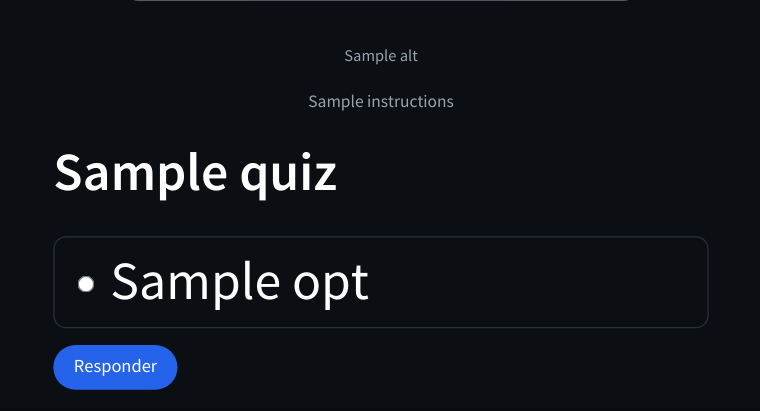
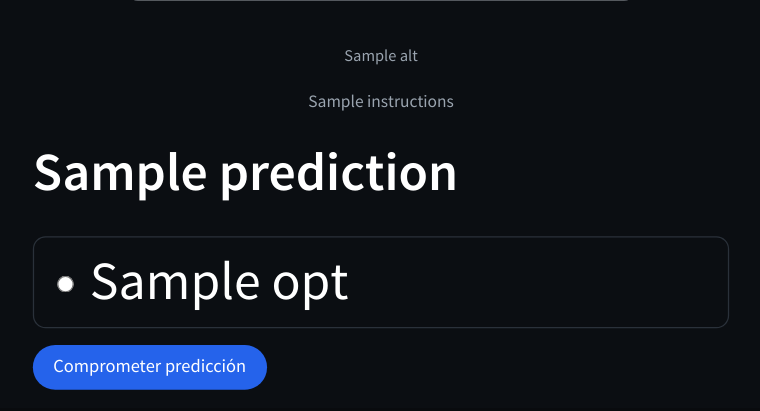
Before and after one commit to quick-sigma/learning-engine-scaffold, a FastAPI app: template app/templates/lesson.html in a window 1280 px wide. Shown: the part 891-1302 px from the top of the page, without its empty margins (259-1019 px from the left). Run offline with FastAPI, Linux system fonts and the light colour scheme; the template is opened without the code that fills it: most values are stand-ins (such as "Sample title", 1, 10 or a date in 2020); grey boxes marked "Sample" are stand-in pictures.

Commit message:
Deck completo: audio por bloque, predicción/experimento/reflexión, fix rutas reveal.js

```diff
--- a/app/static/css/style.css
+++ b/app/static/css/style.css
@@ -242,5 +242,25 @@ a { color: var(--accent); }
 .quiz-result.ok { color: var(--ok); }
 .quiz-result.ko { color: var(--ko); }
 
+/* Prediction / Experiment / Reflection (deck) */
+.prediction, .experiment, .reflection { max-width: 34rem; margin: 1rem auto 0; text-align: left; }
+.prediction-q { font-weight: 600; margin-bottom: 0.6rem; }
+.experiment-prompt { display: block; font-weight: 600; margin-bottom: 0.5rem; }
+.experiment textarea, .reflection textarea {
+  width: 100%;
+  margin: 0.4rem 0 0.6rem;
+  padding: 0.7rem;
+  border: 1px solid #2a313a;
+  border-radius: var(--radius);
+  background: #14181d;
+  color: #e6e9ed;
+  font: inherit;
+  font-size: 0.92rem;
+  resize: vertical;
+  line-height: 1.6;
+}
+.experiment textarea:focus, .reflection textarea:focus { outline: 2px solid var(--accent); }
+.prediction-result { font-size: 0.85rem; }
+
 figure img { max-width: 100%; max-height: 38vh; border-radius: var(--radius); }
 figcaption { font-size: 0.8rem; color: #9aa4af; }
--- a/app/templates/lesson.html
+++ b/app/templates/lesson.html
@@ -4,11 +4,11 @@
   <meta charset="utf-8">
   <meta name="viewport" content="width=device-width, initial-scale=1">
   <title>{{ lesson_id }} — {{ accuracy.get('lesson_id', '') }}</title>
-  <link rel="stylesheet" href="/static/vendor/reveal/dist/reset.css">
-  <link rel="stylesheet" href="/static/vendor/reveal/dist/reveal.css">
-  <link rel="stylesheet" href="/static/vendor/reveal/dist/theme/black.css">
+  <link rel="stylesheet" href="/static/vendor/reveal/reset.css">
+  <link rel="stylesheet" href="/static/vendor/reveal/reveal.css">
+  <link rel="stylesheet" href="/static/vendor/reveal/theme/black.css">
   <link rel="stylesheet" href="/static/css/style.css">
-  <script src="/static/vendor/reveal/dist/reveal.js"></script>
+  <script src="/static/vendor/reveal/reveal.js"></script>
   <script src="/static/js/htmx.min.js" defer></script>
 </head>
 <body data-lesson="{{ lesson_id }}">
@@ -19,23 +19,57 @@
         <section data-id="{{ slide.id }}">
           {% if slide.stage %}<p class="stage-tag">{{ slide.stage }}</p>{% endif %}
           {% if slide.title %}<h2>{{ slide.title }}</h2>{% endif %}
-          {% if slide.text %}<p class="slide-text">{{ slide.text }}</p>{% endif %}
+
+          {% if slide.text %}
+            <p class="slide-text">{{ slide.text }}</p>
+            {% if slide.audio %}
+              {% set audio_src = '/lessons/' ~ lesson_id ~ '/audio/' ~ slide.audio %}
+              {% include "partials/audio_player.html" %}
+            {% endif %}
+          {% endif %}
 
           {% if slide.image %}
             <figure>
               <img src="/media/{{ slide.image }}" alt="{{ slide.alt or '' }}">
-              {% if slide.alt %}<figcaption>{{ slide.alt }}</figcaption>{% endif %}
+              {% if slide.alt %}
+                <figcaption>{{ slide.alt }}</figcaption>
+                {% if slide.audio_alt %}
+                  {% set audio_src = '/lessons/' ~ lesson_id ~ '/audio/' ~ slide.audio_alt %}
+                  {% include "partials/audio_player.html" %}
+                {% endif %}
+              {% endif %}
             </figure>
           {% endif %}
 
           {% if slide.instructions %}
             <p class="instructions">{{ slide.instructions }}</p>
+            {% if slide.audio_instr %}
+              {% set audio_src = '/lessons/' ~ lesson_id ~ '/audio/' ~ slide.audio_instr %}
+              {% include "partials/audio_player.html" %}
+            {% endif %}
+          {% endif %}
+
+          {% if slide.prediction %}
+            {% include "partials/prediction_form.html" %}
+          {% endif %}
+
+          {% if slide.experiment %}
+            {% include "partials/experiment_form.html" %}
+          {% endif %}
+
+          {% if slide.self_explain %}
+            {% include "partials/self_explain_form.html" %}
           {% endif %}
 
           {% if slide.quiz %}
-            <form class="quiz" hx-post="/api/quiz/{{ lesson_id }}" hx-target="#quiz-result" hx-swap="innerHTML">
+            <form class="quiz" hx-post="/api/quiz/{{ lesson_id }}"
+                  hx-target="#quiz-result-{{ slide.id }}" hx-swap="innerHTML">
               <input type="hidden" name="slide" value="{{ slide.id }}">
-              <p class="quiz-q">{{ slide.quiz.question }}</p>
+              {% if slide.quiz.question %}<p class="quiz-q">{{ slide.quiz.question }}</p>{% endif %}
+              {% if slide.quiz.audio %}
+                {% set audio_src = '/lessons/' ~ lesson_id ~ '/audio/' ~ slide.quiz.audio %}
+                {% include "partials/audio_player.html" %}
+              {% endif %}
               {% for opt in slide.quiz.options %}
                 <label class="quiz-opt">
                   <input type="radio" name="answer" value="{{ loop.index0 }}" required>
@@ -44,13 +78,10 @@
               {% endfor %}
               <div class="quiz-actions">
                 <button type="submit" class="btn">Responder</button>
-                <div id="quiz-result" aria-live="polite"></div>
+                <div id="quiz-result-{{ slide.id }}" class="quiz-result" aria-live="polite"></div>
               </div>
             </form>
           {% endif %}
-
-          {% set audio_src = '/lessons/' ~ lesson_id ~ '/audio/' ~ slide.audio if slide.audio else '' %}
-          {% include "partials/audio_player.html" %}
         </section>
       {% endfor %}
     </div>
--- /dev/null
+++ b/app/templates/partials/experiment_form.html
@@ -0,0 +1,17 @@
+{% if slide.experiment %}
+<form class="experiment" hx-post="/api/experiment/{{ lesson_id }}"
+      hx-target="#experiment-result-{{ slide.id }}" hx-swap="innerHTML">
+  <input type="hidden" name="slide" value="{{ slide.id }}">
+  <label class="experiment-prompt" for="experiment-{{ slide.id }}">{{ slide.experiment.prompt }}</label>
+  {% if slide.experiment.audio %}
+    {% set audio_src = '/lessons/' ~ lesson_id ~ '/audio/' ~ slide.experiment.audio %}
+    {% include "partials/audio_player.html" %}
+  {% endif %}
+  <textarea id="experiment-{{ slide.id }}" name="text" rows="4" spellcheck="false" required
+            aria-label="Intento del experimento"></textarea>
+  <div class="quiz-actions">
+    <button type="submit" class="btn">Guardar intento</button>
+    <div id="experiment-result-{{ slide.id }}" class="note-status" aria-live="polite"></div>
+  </div>
+</form>
+{% endif %}
--- /dev/null
+++ b/app/templates/partials/experiment_saved.html
@@ -0,0 +1 @@
+<span class="ok">✓ Intento guardado en tu nota de la lección.</span>
--- /dev/null
+++ b/app/templates/partials/prediction_form.html
@@ -0,0 +1,22 @@
+{% if slide.prediction %}
+<form class="prediction" hx-post="/api/prediction_form/{{ lesson_id }}"
+      hx-target="#prediction-result-{{ slide.id }}" hx-swap="innerHTML">
+  <input type="hidden" name="slide" value="{{ slide.id }}">
+  <input type="hidden" name="q" value="{{ slide.prediction.question }}">
+  <p class="prediction-q">{{ slide.prediction.question }}</p>
+  {% if slide.prediction.audio %}
+    {% set audio_src = '/lessons/' ~ lesson_id ~ '/audio/' ~ slide.prediction.audio %}
+    {% include "partials/audio_player.html" %}
+  {% endif %}
+  {% for opt in slide.prediction.options %}
+    <label class="quiz-opt">
+      <input type="radio" name="answer" value="{{ loop.index0 }}" required>
+      <span>{{ opt }}</span>
+    </label>
+  {% endfor %}
+  <div class="quiz-actions">
+    <button type="submit" class="btn">Comprometer predicción</button>
+    <div id="prediction-result-{{ slide.id }}" class="prediction-result" aria-live="polite"></div>
+  </div>
+</form>
+{% endif %}
--- /dev/null
+++ b/app/templates/partials/prediction_result.html
@@ -0,0 +1 @@
+<span class="ok">✓ Predicción comprometida. Ahora experimenta.</span>
--- /dev/null
+++ b/app/templates/partials/self_explain_form.html
@@ -0,0 +1,17 @@
+{% if slide.self_explain %}
+<form class="reflection" hx-post="/api/self_explain/{{ lesson_id }}"
+      hx-target="#self-explain-result-{{ slide.id }}" hx-swap="innerHTML">
+  <input type="hidden" name="slide" value="{{ slide.id }}">
+  <label class="experiment-prompt" for="self-explain-{{ slide.id }}">{{ slide.self_explain.prompt }}</label>
+  {% if slide.self_explain.audio %}
+    {% set audio_src = '/lessons/' ~ lesson_id ~ '/audio/' ~ slide.self_explain.audio %}
+    {% include "partials/audio_player.html" %}
+  {% endif %}
+  <textarea id="self-explain-{{ slide.id }}" name="text" rows="4" spellcheck="false" required
+            aria-label="Tu explicación"></textarea>
+  <div class="quiz-actions">
+    <button type="submit" class="btn">Explicar</button>
+    <div id="self-explain-result-{{ slide.id }}" class="note-status" aria-live="polite"></div>
+  </div>
+</form>
+{% endif %}
--- /dev/null
+++ b/app/templates/partials/self_explain_saved.html
@@ -0,0 +1 @@
+<span class="ok">✓ Reflexión guardada en tu nota de la lección.</span>
```
Also changed, not shown: app/routes/api.py (+37 -0 lines).
